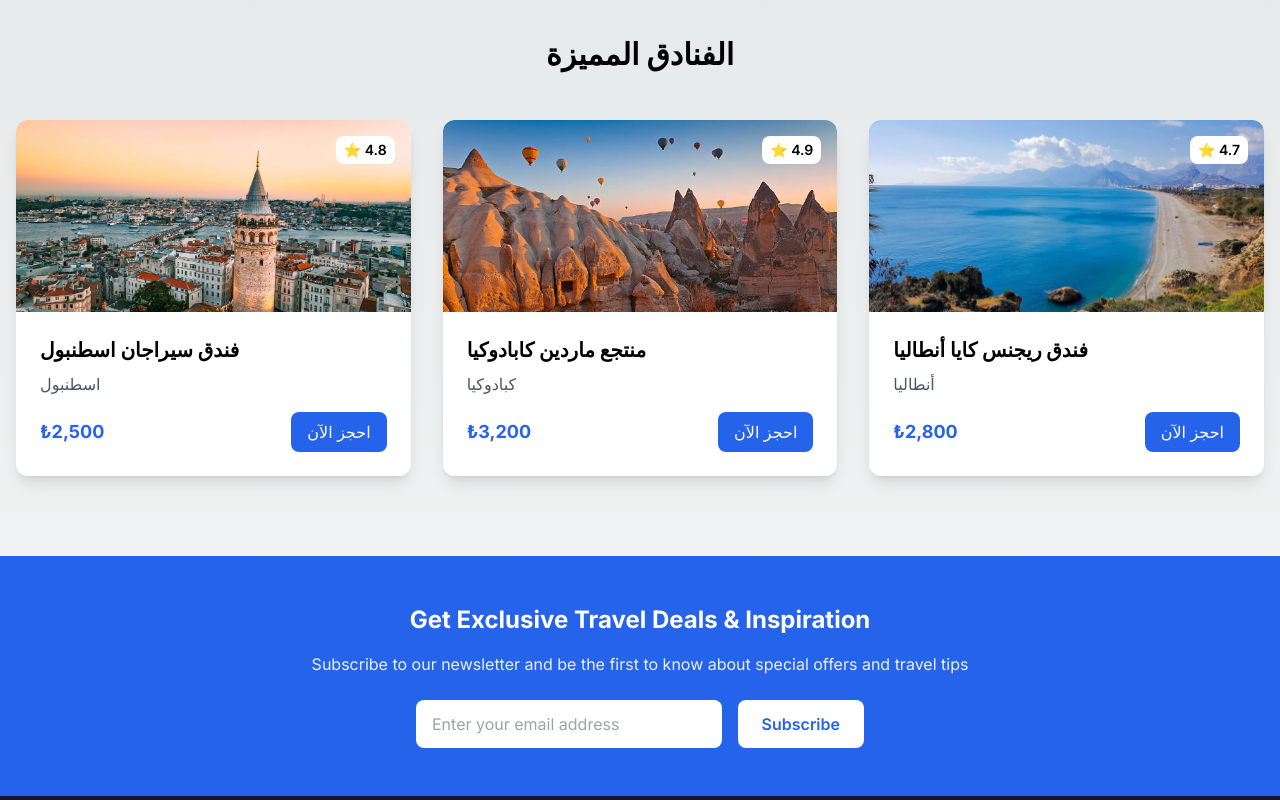
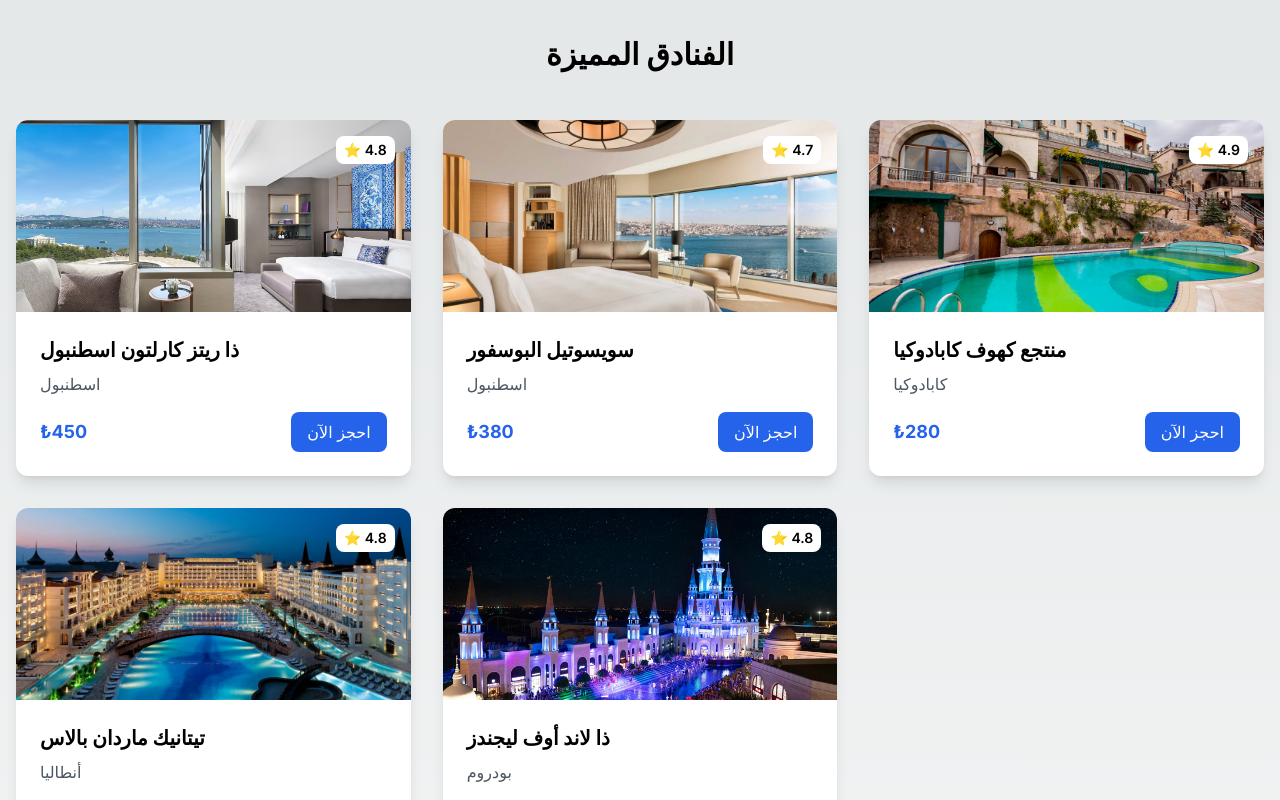
Before and after one commit to hakancineli/mrforty, a Next.js app: page /ar/hotels in a window 1280 px wide. Shown: the part 980-1780 px from the top of the page. Built offline with nearby package versions, Linux system fonts and the light colour scheme.

Commit message:
Update hotel names and links in all language pages
- Update hotel names in English, Turkish and Arabic pages
- Update hotel links in Arabic page to use Link component
- Update hotel data to match the new hotels (Titanic Mardan Palace and The Land of Legends)
- Fix hotel image paths and descriptions

```diff
--- a/src/app/ar/hotels/[id]/page.tsx
+++ b/src/app/ar/hotels/[id]/page.tsx
@@ -259,7 +259,7 @@
   },
   5: {
     id: 5,
-    name: 'ذا لاند أوف ليجندز كينغدوم',
+    name: 'ذا لاند أوف ليجندز',
     location: 'بودروم، تركيا',
     rating: 4.8,
     reviews: 167,
--- a/src/app/ar/hotels/page.tsx
+++ b/src/app/ar/hotels/page.tsx
@@ -1,4 +1,5 @@
 import { Metadata } from 'next'
+import Link from 'next/link'
 
 export const metadata: Metadata = {
   title: 'الفنادق - MrForty | السفر الفاخر',
@@ -89,28 +90,42 @@
           <div className="grid grid-cols-1 md:grid-cols-2 lg:grid-cols-3 gap-8">
             {[
               {
-                name: 'فندق سيراجان اسطنبول',
+                name: 'ذا ريتز كارلتون اسطنبول',
                 location: 'اسطنبول',
                 rating: 4.8,
-                price: '₺2,500',
-                image: '/images/destinations/istanbul.jpg'
+                price: '₺450',
+                image: '/hotels/The Ritz Carlton Istanbul/ritz-carlton-1.jpg'
               },
               {
-                name: 'منتجع ماردين كابادوكيا',
-                location: 'كبادوكيا',
-                rating: 4.9,
-                price: '₺3,200',
-                image: '/images/destinations/cappadocia.jpg'
+                name: 'سويسوتيل البوسفور',
+                location: 'اسطنبول',
+                rating: 4.7,
+                price: '₺380',
+                image: '/hotels/Swissotel The Bosphorus Görseller/Swissotel The Bosphorus-1.jpeg'
               },
               {
-                name: 'فندق ريجنس كايا أنطاليا',
+                name: 'منتجع كهوف كابادوكيا',
+                location: 'كابادوكيا',
+                rating: 4.9,
+                price: '₺280',
+                image: '/hotels/Kapadokya Cave Resort /Kapadokya Cave Resort-1.jpeg'
+              },
+              {
+                name: 'تيتانيك ماردان بالاس',
                 location: 'أنطاليا',
-                rating: 4.7,
-                price: '₺2,800',
-                image: '/images/destinations/antalya.jpg'
+                rating: 4.8,
+                price: '₺320',
+                image: '/hotels/Titanic Mardan Palace Görselleri/Titanic Mardan Palace-1.jpeg'
+              },
+              {
+                name: 'ذا لاند أوف ليجندز',
+                location: 'بودروم',
+                rating: 4.8,
+                price: '₺350',
+                image: '/hotels/The Land of Legends Kingdom Otel Görselleri/The Land of Legends Kingdom Otel-1.jpeg'
               }
             ].map((hotel, index) => (
-              <div key={index} className="bg-white rounded-xl shadow-lg overflow-hidden hover:shadow-xl transition-shadow">
+              <Link href={`/ar/hotels/${index + 1}`} key={index} className="bg-white rounded-xl shadow-lg overflow-hidden hover:shadow-xl transition-shadow">
                 <div className="relative h-48">
                   <img
                     src={hotel.image}
@@ -131,7 +146,7 @@
                     </button>
                   </div>
                 </div>
-              </div>
+              </Link>
             ))}
           </div>
         </div>
--- a/src/app/hotels/[id]/page.tsx
+++ b/src/app/hotels/[id]/page.tsx
@@ -259,7 +259,7 @@
   },
   5: {
     id: 5,
-    name: 'The Land of Legends Kingdom',
+    name: 'The Land of Legends',
     location: 'Bodrum, Turkey',
     rating: 4.8,
     reviews: 167,
--- a/src/app/hotels/page.tsx
+++ b/src/app/hotels/page.tsx
@@ -50,25 +50,25 @@
       description: 'Unique cave hotel experience in the heart of Cappadocia'
     },
     {
-      id: 5,
-      name: 'Mardan Palace',
+      id: 4,
+      name: 'Titanic Mardan Palace',
       location: 'Antalya, Turkey',
-      rating: 4.7,
-      reviews: 298,
-      price: 350,
-      image: '/hotels/mardan-palace.jpg',
-      amenities: ['wifi', 'pool', 'spa', 'beach-access', 'golf'],
-      description: 'Luxury resort on the Mediterranean coast with private beach'
+      rating: 4.8,
+      reviews: 523,
+      price: 320,
+      image: '/hotels/Titanic Mardan Palace Görselleri/Titanic Mardan Palace-1.jpeg',
+      amenities: ['wifi', 'parking', 'pool', 'spa', 'gym', 'restaurant', 'bar', 'beach', 'kids-club'],
+      description: 'Luxurious palace-style resort on Mediterranean coast with world-class amenities'
     },
     {
-      id: 6,
-      name: 'Hillside Beach Club',
+      id: 5,
+      name: 'The Land of Legends',
       location: 'Bodrum, Turkey',
       rating: 4.8,
       reviews: 167,
-      price: 420,
-      image: '/hotels/hillside-beach.jpg',
-      amenities: ['wifi', 'pool', 'spa', 'beach-club', 'water-sports'],
+      price: 350,
+      image: '/hotels/The Land of Legends Kingdom Otel Görselleri/The Land of Legends Kingdom Otel-1.jpeg',
+      amenities: ['wifi', 'parking', 'pool', 'spa', 'gym', 'restaurant', 'bar', 'beach', 'kids-club'],
       description: 'Exclusive beachfront resort with stunning Aegean Sea views'
     }
   ]
--- a/src/app/tr/hotels/[id]/page.tsx
+++ b/src/app/tr/hotels/[id]/page.tsx
@@ -259,7 +259,7 @@
   },
   5: {
     id: 5,
-    name: 'The Land of Legends Kingdom',
+    name: 'The Land of Legends',
     location: 'Bodrum, Türkiye',
     rating: 4.8,
     reviews: 167,
--- a/src/app/tr/hotels/page.tsx
+++ b/src/app/tr/hotels/page.tsx
@@ -50,26 +50,26 @@
       description: 'Kapadokyanın kalbinde eşsiz mağara otel deneyimi'
     },
     {
-      id: 5,
-      name: 'Mardan Palace',
+      id: 4,
+      name: 'Titanic Mardan Palace',
       location: 'Antalya, Türkiye',
-      rating: 4.7,
-      reviews: 298,
-      price: 350,
-      image: '/hotels/mardan-palace.jpg',
-      amenities: ['wifi', 'pool', 'spa', 'beach-access', 'golf'],
-      description: 'Özel plajlı Akdeniz kıyısındaki lüks resort'
+      rating: 4.8,
+      reviews: 523,
+      price: 320,
+      image: '/hotels/Titanic Mardan Palace Görselleri/Titanic Mardan Palace-1.jpeg',
+      amenities: ['wifi', 'parking', 'pool', 'spa', 'gym', 'restaurant', 'bar', 'beach', 'kids-club'],
+      description: 'Akdeniz kıyısındaki lüks saray tarzı resort'
     },
     {
-      id: 6,
-      name: 'Hillside Beach Club',
+      id: 5,
+      name: 'The Land of Legends',
       location: 'Bodrum, Türkiye',
       rating: 4.8,
       reviews: 167,
-      price: 420,
-      image: '/hotels/hillside-beach.jpg',
-      amenities: ['wifi', 'pool', 'spa', 'beach-club', 'water-sports'],
-      description: 'Ege Denizi manzaralı özel plaj resort'
+      price: 350,
+      image: '/hotels/The Land of Legends Kingdom Otel Görselleri/The Land of Legends Kingdom Otel-1.jpeg',
+      amenities: ['wifi', 'parking', 'pool', 'spa', 'gym', 'restaurant', 'bar', 'beach', 'kids-club'],
+      description: 'Ege Denizi manzaralı özel sahil tesisi'
     }
   ]
 
```
